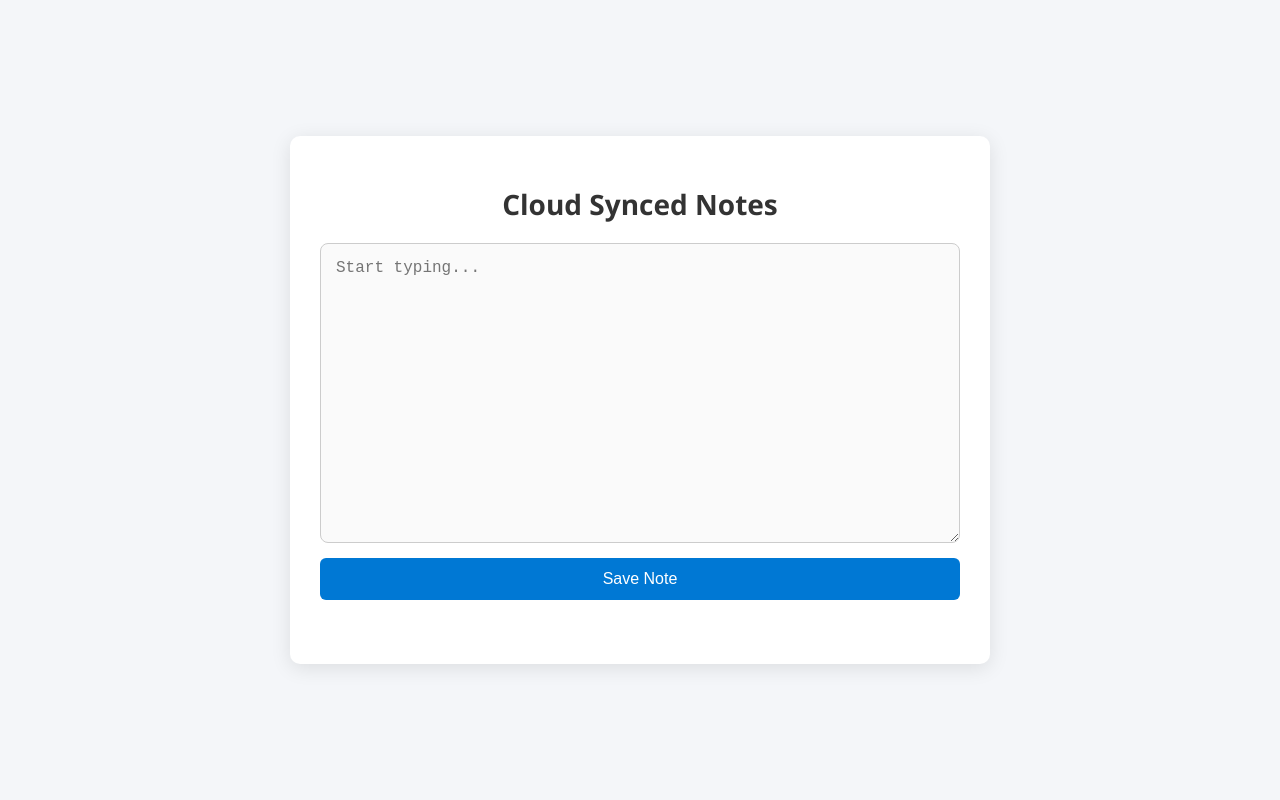
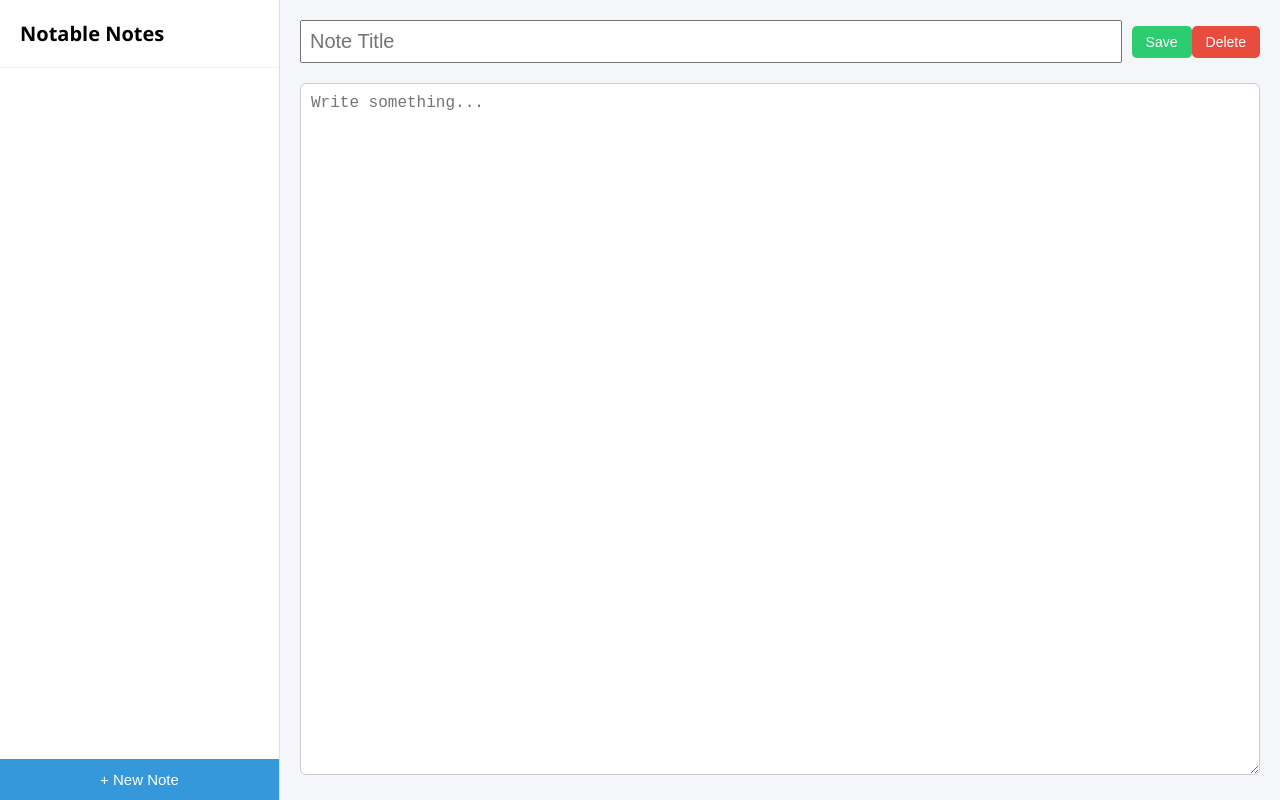
Before and after one commit to Ally1124/Notes, a plain HTML site: page index.html in a window 1280 px wide. Drawn offline with nearby package versions, Linux system fonts and the light colour scheme.

Commit message:
Update index.html

```diff
--- a/index.html
+++ b/index.html
@@ -2,89 +2,109 @@
 <html lang="en">
 <head>
   <meta charset="UTF-8" />
-  <meta name="viewport" content="width=device-width, initial-scale=1.0" />
-  <title>Cloud Notes</title>
+  <meta name="viewport" content="width=device-width, initial-scale=1.0"/>
+  <title>Notable Notes</title>
   <script src="https://cdn.jsdelivr.net/npm/@supabase/supabase-js@2.38.3/dist/umd/supabase.min.js"></script>
   <style>
-    * {
-      box-sizing: border-box;
-    }
+    * { box-sizing: border-box; }
     body {
       margin: 0;
-      padding: 0;
+      font-family: 'Segoe UI', sans-serif;
       background: #f4f6f9;
-      font-family: 'Segoe UI', sans-serif;
       display: flex;
-      justify-content: center;
-      align-items: center;
       height: 100vh;
+      overflow: hidden;
     }
-    .card {
-      background: white;
-      border-radius: 10px;
-      box-shadow: 0 4px 20px rgba(0,0,0,0.1);
-      padding: 30px;
-      max-width: 700px;
-      width: 90%;
+    .sidebar {
+      width: 280px;
+      background: #ffffff;
+      border-right: 1px solid #ddd;
+      overflow-y: auto;
       display: flex;
       flex-direction: column;
     }
-    h1 {
-      text-align: center;
-      margin-bottom: 20px;
-      font-size: 28px;
-      color: #333;
+    .header {
+      padding: 20px;
+      font-weight: bold;
+      font-size: 20px;
+      border-bottom: 1px solid #eee;
     }
-    textarea {
-      width: 100%;
-      height: 300px;
-      padding: 15px;
-      font-size: 16px;
-      border: 1px solid #ccc;
-      border-radius: 8px;
-      resize: vertical;
-      margin-bottom: 15px;
-      background: #fafafa;
+    .notes-list {
+      flex-grow: 1;
+      padding: 10px;
+      overflow-y: auto;
     }
-    button {
-      background-color: #0078D4;
-      color: white;
-      border: none;
+    .note-item {
       padding: 12px;
-      font-size: 16px;
+      margin-bottom: 8px;
+      background: #f9f9f9;
       border-radius: 6px;
       cursor: pointer;
-      transition: background 0.3s;
+      transition: background 0.2s;
     }
-    button:hover {
-      background-color: #005fa3;
+    .note-item:hover {
+      background: #eaeaea;
     }
-    .status {
+    .main {
+      flex-grow: 1;
+      padding: 20px;
+      display: flex;
+      flex-direction: column;
+    }
+    .note-header {
+      display: flex;
+      justify-content: space-between;
+      align-items: center;
+      margin-bottom: 10px;
+    }
+    .note-header input {
+      font-size: 20px;
+      padding: 8px;
+      width: 100%;
+      margin-right: 10px;
+    }
+    .note-header button {
+      padding: 8px 14px;
+      font-size: 14px;
+      border: none;
+      border-radius: 5px;
+      cursor: pointer;
+    }
+    .delete-btn { background: #e74c3c; color: #fff; }
+    .save-btn { background: #2ecc71; color: #fff; }
+    .new-btn { background: #3498db; color: #fff; width: 100%; border: none; padding: 12px; margin-top: 10px; font-size: 15px; cursor: pointer; }
+    textarea {
+      flex-grow: 1;
+      font-size: 16px;
+      padding: 10px;
       margin-top: 10px;
-      font-size: 14px;
-      color: green;
-      text-align: center;
-      opacity: 0;
-      transition: opacity 0.4s;
-    }
-    .status.show {
-      opacity: 1;
+      border-radius: 6px;
+      border: 1px solid #ccc;
+      resize: vertical;
     }
     .timestamp {
-      text-align: center;
       font-size: 12px;
       color: #888;
       margin-top: 5px;
+      text-align: right;
     }
   </style>
 </head>
 <body>
-  <div class="card">
-    <h1>Cloud Synced Notes</h1>
-    <textarea id="noteArea" placeholder="Start typing..."></textarea>
-    <button onclick="saveNote()">Save Note</button>
-    <div class="status" id="statusMsg">Saved!</div>
-    <div class="timestamp" id="timeStamp"></div>
+  <div class="sidebar">
+    <div class="header">Notable Notes</div>
+    <div class="notes-list" id="notesList"></div>
+    <button class="new-btn" onclick="createNote()">+ New Note</button>
+  </div>
+
+  <div class="main">
+    <div class="note-header">
+      <input type="text" id="noteTitle" placeholder="Note Title" />
+      <button class="save-btn" onclick="saveNote()">Save</button>
+      <button class="delete-btn" onclick="deleteNote()">Delete</button>
+    </div>
+    <textarea id="noteContent" placeholder="Write something..."></textarea>
+    <div class="timestamp" id="noteTimestamp"></div>
   </div>
 
   <script>
@@ -92,65 +112,67 @@
     const SUPABASE_KEY = 'eyJhbGciOiJIUzI1NiIsInR5cCI6IkpXVCJ9.eyJpc3MiOiJzdXBhYmFzZSIsInJlZiI6Imdkc2Z1Y2FtZmFyaGJ0eW16dmpiIiwicm9sZSI6ImFub24iLCJpYXQiOjE3NDQ5NDM3MjUsImV4cCI6MjA2MDUxOTcyNX0.PYYEP4E5OQDyg8JDfyg0U980UMGgQK_x4gqOM84UG2g';
     const supabase = supabase.createClient(SUPABASE_URL, SUPABASE_KEY);
 
-    const noteArea = document.getElementById('noteArea');
-    const statusMsg = document.getElementById('statusMsg');
-    const timeStamp = document.getElementById('timeStamp');
+    let currentNoteId = null;
 
-    let noteId = null;
-
-    async function loadNote() {
+    async function loadNotes() {
       const { data, error } = await supabase
         .from('notes')
-        .select()
-        .order('updated_at', { ascending: false })
-        .limit(1)
-        .single();
+        .select('*')
+        .order('updated_at', { ascending: false });
 
-      if (data) {
-        noteArea.value = data.content;
-        noteId = data.id;
-        timeStamp.textContent = `Last updated: ${new Date(data.updated_at).toLocaleString()}`;
-      } else {
-        timeStamp.textContent = 'No saved notes yet.';
-      }
-      if (error) console.error('Load error:', error);
+      const notesList = document.getElementById('notesList');
+      notesList.innerHTML = '';
+
+      data.forEach(note => {
+        const div = document.createElement('div');
+        div.className = 'note-item';
+        div.textContent = note.title || 'Untitled Note';
+        div.onclick = () => loadNote(note);
+        notesList.appendChild(div);
+      });
+    }
+
+    function clearEditor() {
+      document.getElementById('noteTitle').value = '';
+      document.getElementById('noteContent').value = '';
+      document.getElementById('noteTimestamp').textContent = '';
+      currentNoteId = null;
+    }
+
+    async function loadNote(note) {
+      currentNoteId = note.id;
+      document.getElementById('noteTitle').value = note.title || '';
+      document.getElementById('noteContent').value = note.content || '';
+      document.getElementById('noteTimestamp').textContent = 'Last updated: ' + new Date(note.updated_at).toLocaleString();
+    }
+
+    async function createNote() {
+      clearEditor();
     }
 
     async function saveNote() {
-      const content = noteArea.value;
-      let response;
+      const title = document.getElementById('noteTitle').value;
+      const content = document.getElementById('noteContent').value;
 
-      if (noteId) {
-        response = await supabase
-          .from('notes')
-          .update({ content })
-          .eq('id', noteId);
+      if (currentNoteId) {
+        await supabase.from('notes').update({ title, content }).eq('id', currentNoteId);
       } else {
-        response = await supabase
-          .from('notes')
-          .insert([{ content }]);
+        const { data } = await supabase.from('notes').insert([{ title, content }]).select().single();
+        currentNoteId = data.id;
       }
 
-      if (response.error) {
-        statusMsg.textContent = 'Error saving note.';
-        statusMsg.style.color = 'red';
-        console.error(response.error);
-      } else {
-        statusMsg.textContent = 'Note saved!';
-        statusMsg.style.color = 'green';
-        statusMsg.classList.add('show');
-        setTimeout(() => statusMsg.classList.remove('show'), 2000);
+      loadNotes();
+    }
 
-        if (response.data && response.data[0]) {
-          noteId = response.data[0].id;
-          timeStamp.textContent = `Last updated: ${new Date(response.data[0].updated_at).toLocaleString()}`;
-        } else {
-          timeStamp.textContent = `Last updated: ${new Date().toLocaleString()}`;
-        }
+    async function deleteNote() {
+      if (currentNoteId && confirm('Delete this note?')) {
+        await supabase.from('notes').delete().eq('id', currentNoteId);
+        clearEditor();
+        loadNotes();
       }
     }
 
-    loadNote();
+    loadNotes();
   </script>
 </body>
 </html>
```
